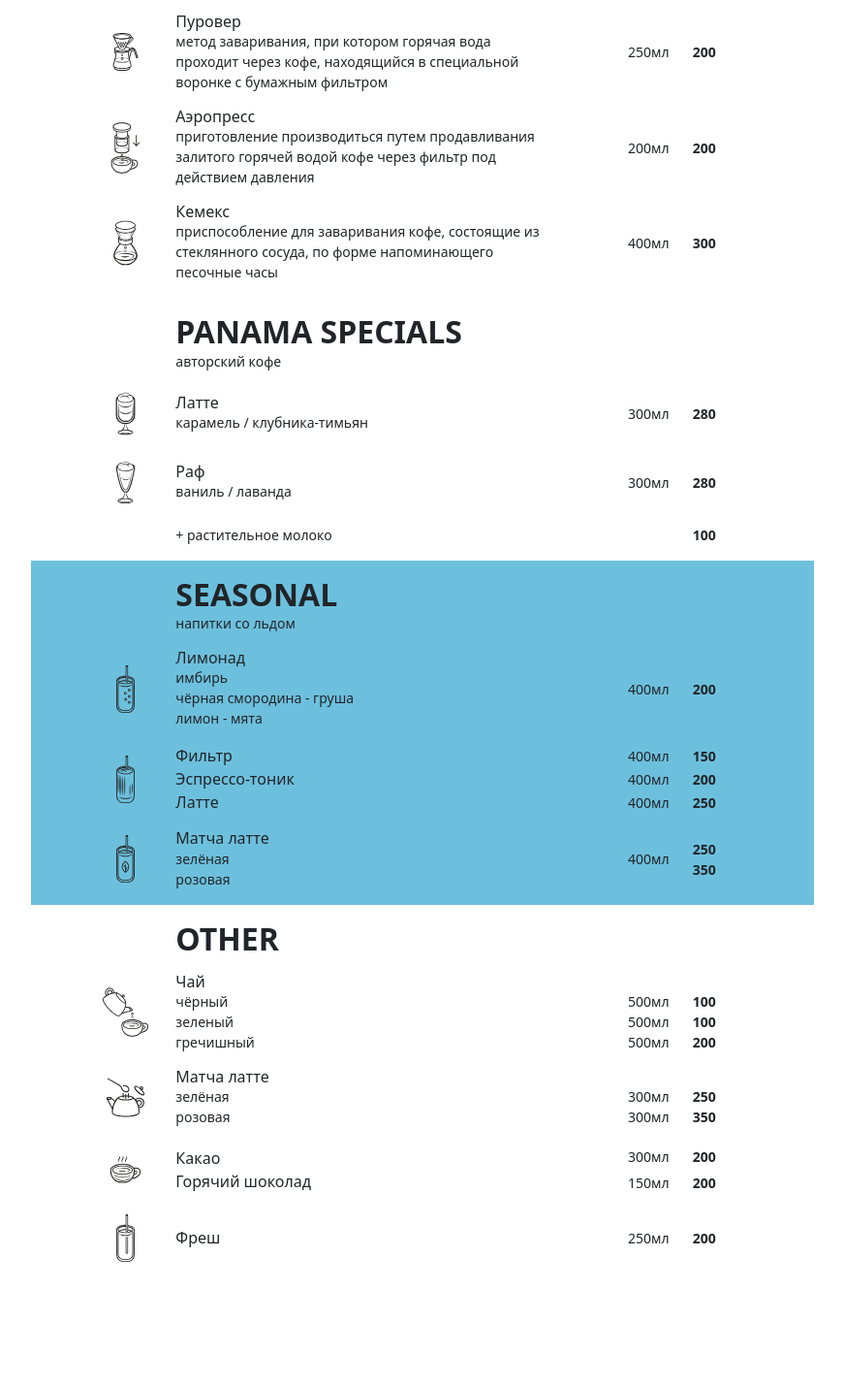
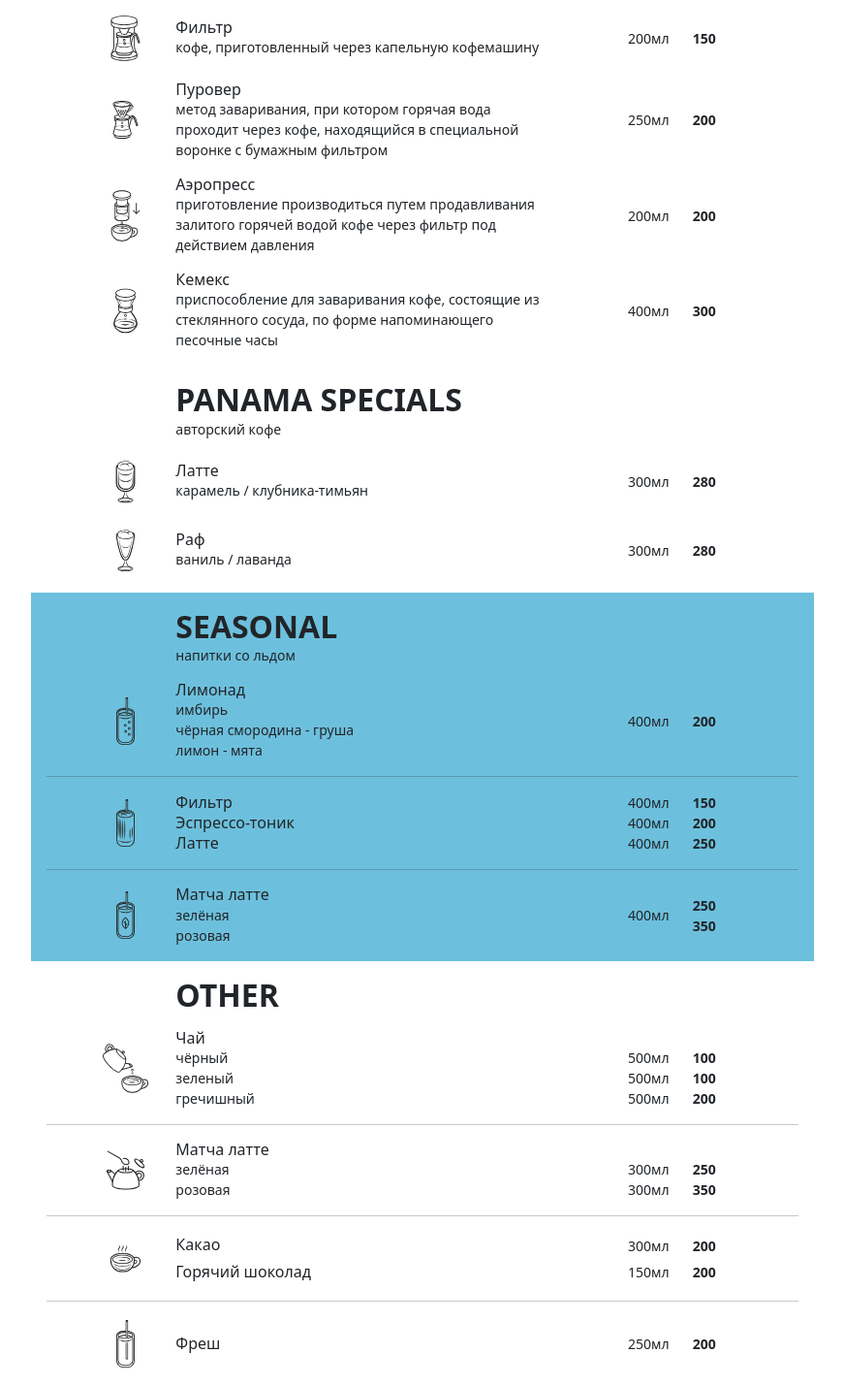
Before and after one commit to DmitriyKabanov/dmitriykabanov.github.io, a plain HTML site: page menu.html in a window 1280 px wide. Shown: the part 406-1835 px from the top of the page at 97% size, without its empty margins (204-1075 px from the left). Before the commit the page ends 1726 px from the top, so only its background shows below. Drawn offline with nearby package versions, Linux system fonts and the light colour scheme.

```diff
--- a/menu.html
+++ b/menu.html
@@ -17,23 +17,23 @@
     <div class="row py-3">
         <div class="col-2"></div>
         <div class="col-10">
-            <h2 class="text-uppercase fw-bold mb-0">Classic</h2>
-            <small class="fw-light">кофе приготовленный с использованием кофемашины</small>
+            <h2 class="fw-bold mb-0">CLASSIC</h2>
+            <small class="fw-light">кофе, приготовленный с использованием кофемашины</small>
         </div>
     </div>
     <div class="row">
         <div class="col-2 my-auto text-end">
             <img src="images/espresso.svg" height="55" width="55">
         </div>
-        <div class="col-6 my-auto h6">Эспрессо</div>
-        <small class="col-2 text-end my-auto">30мл</small>
+        <h6 class="col-6 my-auto">Эспрессо</h6>
+        <small class="col-2 text-end my-auto">40мл</small>
         <small class="col-2 fw-bold my-auto">100</small>
     </div>
     <div class="row">
         <div class="col-2 my-auto text-end">
             <img src="images/milk.svg" height="55" width="55">
         </div>
-        <div class="col-6 my-auto h6">+ молоко</div>
+        <h6 class="col-6 my-auto">+ молоко</h6>
         <small class="col-2 text-end my-auto">
             <div>200мл</div>
             <div>300мл</div>
@@ -47,16 +47,25 @@
         <div class="col-2 my-auto text-end">
             <img src="images/ice-cream.svg" height="55" width="55">
         </div>
-        <div class="col-6 h6 my-auto">+ мороженое</div>
+        <h6 class="col-6 my-auto">+ мороженое</h6>
         <small class="col-2 text-end m-auto">200мл</small>
         <small class="col-2 fw-bold m-auto">200</small>
+    </div>
+    <hr>
+    <div class="row pb-3">
+        <div class="col-2"></div>
+        <div class="col-6 my-auto">
+            <small class="fw-light">+ растительное молоко</small>
+        </div>
+        <div class="col-2"></div>
+        <small class="col-2 fw-bold my-auto">100</small>
     </div>
 
     <!-- SLOW BREW -->
     <div class="row py-3">
         <div class="col-2"></div>
         <div class="col-10">
-            <h2 class="text-uppercase fw-bold mb-0">Slow brew</h2>
+            <h2 class="fw-bold mb-0">SLOW BREW</h2>
             <small class="fw-light">альтернативные методы заваривания кофе</small>
         </div>
     </div>
@@ -65,7 +74,7 @@
             <img src="images/filter.svg" height="55" width="55">
         </div>
         <div class="col-6 my-auto">
-            <div class="h6 mb-0">Фильтр</div>
+            <h6 class="mb-0">Фильтр</h6>
             <small class="fw-light">кофе, приготовленный через капельную кофемашину</small>
         </div>
         <small class="col-2 text-end my-auto">200мл</small>
@@ -76,7 +85,7 @@
             <img src="images/pour-over.svg" height="55" width="55">
         </div>
         <div class="col-6 my-auto">
-            <div class="h6 mb-0">Пуровер</div>
+            <h6 class="mb-0">Пуровер</h6>
             <small class="fw-light">метод заваривания, при котором горячая вода проходит через кофе, находящийся в
                 специальной воронке с бумажным фильтром</small>
         </div>
@@ -88,8 +97,9 @@
             <img src="images/aero-press.svg" height="55" width="55">
         </div>
         <div class="col-6 my-auto">
-            <div class="h6 mb-0">Аэропресс</div>
-            <small class="fw-light">приготовление производиться путем продавливания залитого горячей водой кофе через фильтр под
+            <h6 class="mb-0">Аэропресс</h6>
+            <small class="fw-light">приготовление производиться путем продавливания залитого горячей водой кофе через
+                фильтр под
                 действием давления</small>
         </div>
         <small class="col-2 text-end my-auto">200мл</small>
@@ -100,8 +110,9 @@
             <img src="images/chemex.svg" height="55" width="55">
         </div>
         <div class="col-6 my-auto">
-            <div class="h6 mb-0">Кемекс</div>
-            <small class="fw-light">приспособление для заваривания кофе, состоящие из стеклянного сосуда, по форме напоминающего
+            <h6 class="mb-0">Кемекс</h6>
+            <small class="fw-light">приспособление для заваривания кофе, состоящие из стеклянного сосуда, по форме
+                напоминающего
                 песочные часы</small>
         </div>
         <small class="col-2 text-end my-auto">400мл</small>
@@ -112,7 +123,7 @@
     <div class="row py-3">
         <div class="col-2"></div>
         <div class="col-10">
-            <h2 class="text-uppercase fw-bold mb-0">Panama Specials</h2>
+            <h2 class="fw-bold mb-0">PANAMA SPECIALS</h2>
             <small class="fw-light">авторский кофе</small>
         </div>
     </div>
@@ -121,7 +132,7 @@
             <img src="images/latte.svg" height="55" width="55">
         </div>
         <div class="col-6 my-auto">
-            <div class="h6 mb-0">Латте</div>
+            <h6 class="mb-0">Латте</h6>
             <small class="fw-light">карамель / клубника-тимьян</small>
         </div>
         <small class="col-2 text-end my-auto">300мл</small>
@@ -132,19 +143,11 @@
             <img src="images/raf.svg" height="55" width="55">
         </div>
         <div class="col-6 my-auto">
-            <div class="h6 mb-0">Раф</div>
+            <h6 class="mb-0">Раф</h6>
             <small class="fw-light">ваниль / лаванда</small>
         </div>
         <small class="col-2 text-end my-auto">300мл</small>
         <small class="col-2 fw-bold my-auto">280</small>
-    </div>
-    <div class="row pb-3">
-        <div class="col-2"></div>
-        <div class="col-6 my-auto">
-            <small class="fw-light">+ растительное молоко</small>
-        </div>
-        <div class="col-2"></div>
-        <small class="col-2 fw-bold my-auto">100</small>
     </div>
 
     <!-- SEASONAL -->
@@ -152,16 +155,16 @@
         <div class="row py-3">
             <div class="col-2"></div>
             <div class="col-10">
-                <h2 class="text-uppercase fw-bold mb-0">Seasonal</h2>
+                <h2 class="fw-bold mb-0">SEASONAL</h2>
                 <small class="fw-light">напитки со льдом</small>
             </div>
         </div>
-        <div class="row pb-3">
+        <div class="row">
             <div class="col-2 my-auto text-end">
                 <img src="images/soda.svg" height="55" width="55">
             </div>
             <div class="col-6 my-auto">
-                <div class="h6 mb-0">Лимонад</div>
+                <h6 class="mb-0">Лимонад</h6>
                 <small class="d-block fw-light">имбирь</small>
                 <small class="d-block fw-light">чёрная смородина - груша</small>
                 <small class="d-block fw-light">лимон - мята</small>
@@ -169,14 +172,15 @@
             <small class="col-2 text-end my-auto">400мл</small>
             <small class="col-2 fw-bold my-auto">200</small>
         </div>
-        <div class="row pb-3">
+        <hr/>
+        <div class="row">
             <div class="col-2 my-auto text-end">
                 <img src="images/cold-filter.svg" height="55" width="55">
             </div>
-            <div class="col-6 my-auto">
-                <div сlass="h6">Фильтр</div>
-                <div сlass="h6">Эспрессо-тоник</div>
-                <div сlass="h6">Латте</div>
+            <div class="col-6 d-flex flex-column justify-content-around">
+                <h6 class="my-auto">Фильтр</h6>
+                <h6 class="my-auto">Эспрессо-тоник</h6>
+                <h6 class="my-auto">Латте</h6>
             </div>
             <small class="col-2 text-end d-flex flex-column justify-content-around">
                 <div>400мл</div>
@@ -189,12 +193,13 @@
                 <div>250</div>
             </small>
         </div>
+        <hr/>
         <div class="row pb-3">
             <div class="col-2 my-auto text-end">
                 <img src="images/cold-matcha.svg" height="55" width="55">
             </div>
             <div class="col-6 my-auto">
-                <div class="h6 mb-0">Матча латте</div>
+                <h6 class="mb-0">Матча латте</h6>
                 <small class="d-block fw-light">зелёная</small>
                 <small class="d-block fw-light">розовая</small>
             </div>
@@ -209,15 +214,15 @@
     <div class="row py-3">
         <div class="col-2"></div>
         <div class="col-10">
-            <h2 class="text-uppercase fw-bold mb-0">Other</h2>
+            <h2 class="fw-bold mb-0">OTHER</h2>
         </div>
     </div>
-    <div class="row pb-3">
+    <div class="row">
         <div class="col-2 my-auto text-end">
             <img src="images/tea.svg" height="55" width="55">
         </div>
         <div class="col-6 my-auto">
-            <div class="h6 mb-0">Чай</div>
+            <h6 class="mb-0">Чай</h6>
             <small class="d-block fw-light">чёрный</small>
             <small class="d-block fw-light">зеленый</small>
             <small class="d-block fw-light">гречишный</small>
@@ -233,12 +238,13 @@
             <div>200</div>
         </small>
     </div>
-    <div class="row pb-3">
+    <hr/>
+    <div class="row">
         <div class="col-2 my-auto text-end">
             <img src="images/matcha-latte.svg" height="55" width="55">
         </div>
         <div class="col-6 my-auto">
-            <div class="h6 mb-0">Матча латте</div>
+            <h6 class="mb-0">Матча латте</h6>
             <small class="d-block fw-light">зелёная</small>
             <small class="d-block fw-light">розовая</small>
         </div>
@@ -251,13 +257,14 @@
             <div>350</div>
         </small>
     </div>
-    <div class="row pb-3">
+    <hr/>
+    <div class="row">
         <div class="col-2 my-auto text-end">
             <img src="images/hot-chocolate.svg" height="55" width="55">
         </div>
-        <div class="col-6 my-auto">
-            <div сlass="h6">Какао</div>
-            <div сlass="h6">Горячий шоколад</div>
+        <div class="col-6 d-flex flex-column justify-content-around">
+            <h6 class="my-auto">Какао</h6>
+            <h6 class="my-auto">Горячий шоколад</h6>
         </div>
         <small class="col-2 text-end d-flex flex-column justify-content-around">
             <div>300мл</div>
@@ -268,13 +275,12 @@
             <div>200</div>
         </small>
     </div>
+    <hr/>
     <div class="row pb-3">
         <div class="col-2 my-auto text-end">
             <img src="images/fresh.svg" height="55" width="55">
         </div>
-        <div class="col-6 my-auto h6">
-            Фреш
-        </div>
+        <h6 class="col-6 my-auto">Фреш</h6>
         <small class="col-2 text-end d-flex flex-column justify-content-around">
             250мл
         </small>
--- a/styles/global.css
+++ b/styles/global.css
@@ -26,22 +26,3 @@
         max-width: 100%;
     }
 }
-
-svg {
-    height: 10%;
-    width: 10%;
-}
-
-a {
-    display: block;
-    text-align: center;
-    padding-top: 1rem;
-    color: black;
-    text-decoration: none;
-    font-size: 1.5rem;
-}
-
-a:hover {
-    color: var(--brand-color-1);
-    fill: var(--brand-color-7);
-}
```
Also changed, not shown: index.html (deleted, +0 -25 lines).
